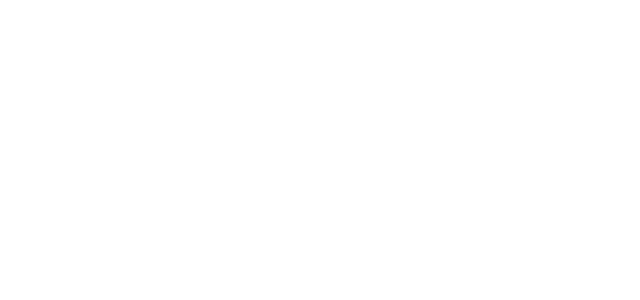
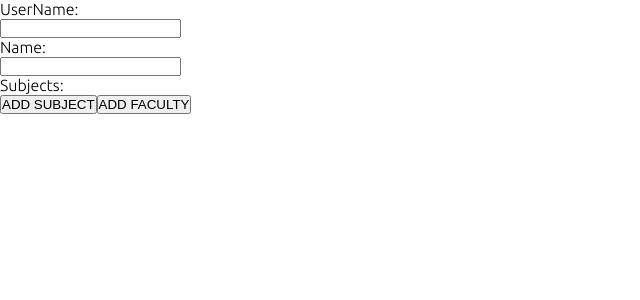
Before and after one commit to Ayaz-Mohammed-Khan/attendance-management-frontend, a React (Create React App) app: page /faculty-data/add-new-faculty in a window 1280 px wide. Before the commit this address had no page. Shown: the top 300 px of the page, without its empty margins (0-640 px from the left). Built offline with nearby package versions, Linux system fonts and the light colour scheme.

Commit message:
added faculty controls

```diff
--- a/src/App.js
+++ b/src/App.js
@@ -11,6 +11,7 @@
 import "./App.css";
 import EditFaculty from "./pages/FacultyData/EditFaculty";
 import AddSubjects from "./pages/FacultyData/Addsubjects";
+import AddFaculty from "./pages/FacultyData/Addfaculty";
 
 function App() {
   return (
@@ -49,9 +50,11 @@
         />
         <Route path="/student-data/add-new-student" element={<AddStudent />} />
         <Route
-          path="faculty-data/edit-faculty/:id/add-subjects"
+          path="/faculty-data/edit-faculty/:id/add-subjects"
           element={<AddSubjects />}
         />
+
+        <Route path="/faculty-data/add-new-faculty" element={<AddFaculty />} />
       </Routes>
     </BrowserRouter>
   );
--- a/src/components/faculty/Faculty.js
+++ b/src/components/faculty/Faculty.js
@@ -1,20 +1,46 @@
-import React from "react";
 import { Link } from "react-router-dom";
 import Cookies from "universal-cookie";
 import decode from "jwt-decode";
+import axios from "axios";
 
-function Faculty() {
+function AllData() {
   const cookies = new Cookies();
-  const username = decode(cookies.get("token")).username;
+  const isAdmin = decode(cookies.get("token")).isAdmin;
+
+  const f = async () => {
+    const { data } = await axios.get(
+      "http://localhost:5000/api/display-faculty"
+    );
+    return data;
+  };
+  console.log(f);
   return (
-    <div>
-      <h1>Faculty Home Page</h1>
-      <h2>{username}</h2>
-      <Link to="/student-data">
-        <button>Student Data</button>
-      </Link>
+    <div id="student-data-container">
+      <h1 id="student-data-heading">Student Data</h1>
+      <table id="table" cellSpacing="0" cellPadding="0">
+        <tbody>
+          <tr id="table_header">
+            <th>Name</th>
+            <th>Roll No.</th>
+            <th>Year</th>
+            <th>Degree</th>
+            <th>Courses</th>
+          </tr>
+
+          <Link to="/student-data/add-new-student">
+            <button
+              id="table_add_student"
+              style={{ display: isAdmin === true ? "block" : "none" }}
+            >
+              <p>Add Student</p>
+            </button>
+          </Link>
+        </tbody>
+      </table>
     </div>
   );
 }
 
-export default Faculty;
+export default function App() {
+  return <AllData />;
+}
--- /dev/null
+++ b/src/pages/FacultyData/Addfaculty.js
@@ -0,0 +1,88 @@
+import { useState } from "react";
+import { useNavigate } from "react-router-dom";
+
+function AddFaculty() {
+  const navigate = useNavigate();
+  const [components, setComponents] = useState([]);
+  const [data, setData] = useState({
+    username: "",
+    name: "",
+  });
+
+  const addComponent = () => {
+    setComponents([...components, { subject: "", courses: "" }]);
+  };
+
+  const handleChange = (e) => {
+    console.log(data, components);
+    const { name, value } = e.target;
+    setData((prev) => {
+      return { ...prev, [name]: value };
+    });
+  };
+
+  const handleADD = async () => {
+    var subjectArray = document.getElementsByClassName("newSubject");
+    var coursesArray = document.getElementsByClassName("newCourses");
+
+    for (var i = 0; i < subjectArray.length; i++) {
+      let subjectVal = subjectArray.item(i).value;
+      const coursesVal = coursesArray.item(i).value;
+
+      components[i].course = subjectVal;
+      components[i].attendance = coursesVal;
+    }
+
+    console.log(data, components);
+    await fetch("/api/create-faculty", {
+      method: "POST",
+      headers: {
+        "Content-Type": "application/json",
+      },
+      body: JSON.stringify({
+        username: data.username,
+        name: data.name,
+        subjects: data.subjects,
+      }),
+    })
+      .then(navigate("/faculty-data"))
+      .then(window.location.reload());
+  };
+  return (
+    <div>
+      <p>UserName: </p>
+      <input
+        type="text"
+        value={data.username}
+        name="username"
+        onChange={handleChange}
+      />
+      <p>Name: </p>
+      <input
+        type="text"
+        value={data.name}
+        name="name"
+        onChange={handleChange}
+      />
+      <div className="display-flex-row">
+        <p>Subjects: </p>
+        <div className="display-flex-col">
+          {components.map((item, i) => (
+            <div key={i}>
+              <p>Subject:</p>
+              <input type="text" className="newCourse" />
+              <p>Courses:</p>
+              <input type="text" className="newAttendance" />
+            </div>
+          ))}
+        </div>
+      </div>
+
+      <button onClick={addComponent}>ADD SUBJECT</button>
+
+      <button onClick={handleADD}>ADD FACULTY</button>
+    </div>
+  );
+}
+
+export default AddFaculty;
--- a/src/pages/FacultyData/Addsubjects.js
+++ b/src/pages/FacultyData/Addsubjects.js
@@ -7,9 +7,12 @@
   const location = useLocation();
   const { state } = location;
   const handleChange = (e) => {
-    let { name, value } = e.target.value;
+    const { name, value } = e.target;
     setInputData((prev) => {
-      return { ...prev, [name]: value };
+      return {
+        ...prev,
+        [name]: value,
+      };
     });
   };
   const handleAdd = async (e) => {
@@ -31,6 +34,7 @@
 
   return (
     <div>
+
       <p>Subject:</p>
       <input
         type="text"
@@ -57,5 +61,4 @@
     </div>
   );
 }
-
 export default AddSubjects;
--- a/src/pages/FacultyData/EditFaculty.js
+++ b/src/pages/FacultyData/EditFaculty.js
@@ -2,7 +2,6 @@
 import { useLocation, useNavigate } from "react-router-dom";
 
 function EditFaculty() {
-  console.log("hi");
   const location = useLocation();
   const { state } = location;
   const navigate = useNavigate();
@@ -36,12 +35,11 @@
         name: info.name,
         subjects: subjectState.object,
       }),
-    });
+    }).then(navigate("/faculty-data"))
+    .then(window.location.reload());
+
     const result = await res.json();
     console.log(result);
-    if (result.message === "success") {
-      console.log("success");
-    }
   };
 
   const [subjectState, setSubject] = useState({
@@ -118,9 +116,13 @@
       <button
         value={state.information.username}
         onClick={(e) => {
-          navigate(`faculty-data/edit-faculty/${e.target.value}/add-subjects`, {
-            state: { info: state.information.username },
-          });
+          navigate(
+            `/faculty-data/edit-faculty/${e.target.value}/add-subjects`,
+            {
+              state: { info: state.information.username },
+            }
+          );
+          console.log(state);
         }}
       >
         Add Subjects
--- a/src/pages/FacultyData/Faculty.js
+++ b/src/pages/FacultyData/Faculty.js
@@ -15,8 +15,9 @@
     }).then(window.location.reload());
   };
   function handleEdit(param) {
-    navigate(`edit-faculty/${param}`, { state: { information: props.info } });
+    navigate(`/edit-faculty/${param}`, { state: { information: props.info } });
   }
+
   return (
     <div>
       <p>UserName : {props.info.username}</p>
@@ -48,6 +49,7 @@
       >
         Delete
       </button>
+
     </div>
   );
 }
--- a/src/pages/FacultyData/FacultyData.js
+++ b/src/pages/FacultyData/FacultyData.js
@@ -1,20 +1,30 @@
 import { useQuery } from "react-query";
 import Faculty from "./Faculty";
+import { Link } from "react-router-dom";
+import Cookies from "universal-cookie";
+import decode from "jwt-decode";
 
 function FacultyData() {
+  const cookies = new Cookies();
+  const isAdmin = decode(cookies.get("token")).isAdmin;
   const { isLoading, error, data } = useQuery("repoData", () =>
     fetch("http://localhost:5000/api/show-faculty").then((res) => res.json())
   );
+
   if (isLoading) return <h1>Loading...</h1>;
   if (error) return <h1>An error has occurred: {error.message}</h1>;
   else {
     return (
       <div>
         <h1>Faculty Database</h1>
-        {data.response.map((element,index)=>{
-          return <Faculty key={index} info={element}/>
-
+        {data.response.map((element, index) => {
+          return <Faculty key={index} info={element} />;
         })}
+        <Link to="/faculty-data/add-new-faculty">
+          <button style={{ display: isAdmin === true ? "block" : "none" }}>
+            <p>Add FACULTY</p>
+          </button>
+        </Link>
       </div>
     );
   }
--- a/src/pages/StudentData/StudentData.js
+++ b/src/pages/StudentData/StudentData.js
@@ -40,7 +40,7 @@
                 id="table_add_student"
                 style={{ display: isAdmin === true ? "block" : "none" }}
               >
-                <p>Add Student</p>
+                <p>Add Student{data}</p>
               </button>
             </Link>
           </tbody>
```
